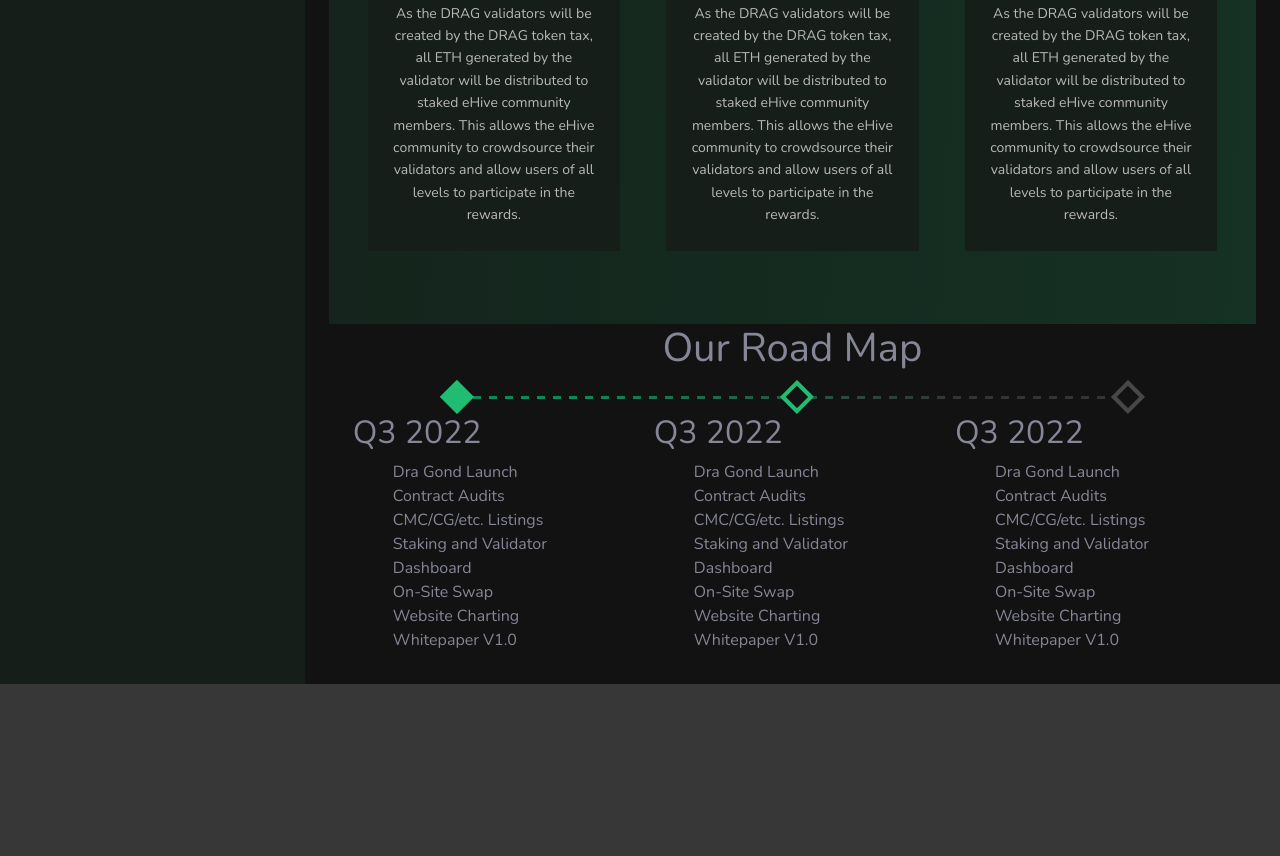
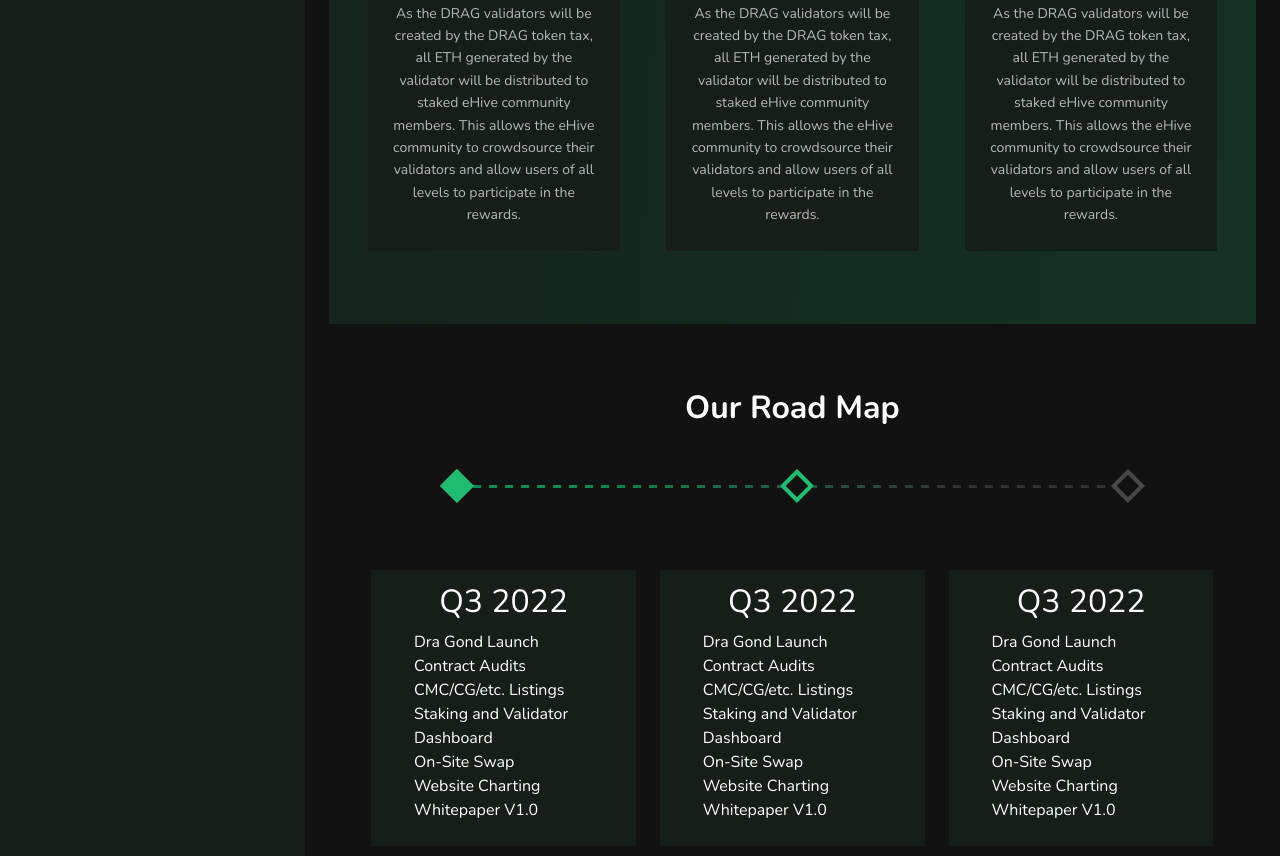
Before and after one commit to noorshanu/Draco-dashboard, a plain HTML site: page index.html in a window 1280 px wide. Shown: the part 1312-2168 px from the top of the page. Before the commit the page ends 1996 px from the top, so only its background shows below. Drawn offline with nearby package versions, Linux system fonts and the light colour scheme.

Commit message:
Update Style.css

```diff
--- a/css/Style.css
+++ b/css/Style.css
@@ -284,6 +284,36 @@ color: #B8B8B8;
     padding-top: 5%;
   }
   /*end*/
+
+
+  /*Roadmap*/
+.roadmap{
+  padding: 6% 2% 2%;
+  color: #fff;
+}
+.road-head h1{
+  font-weight: 700;
+  font-size: 32px;
+  line-height: 39px;
+  padding: 1% 1% 4%;
+
+}
+.road-head-img{
+  padding-bottom: 8%;
+
+}
+.road-h2{
+  font-weight: 500;
+font-size: 28px;
+line-height: 34px;
+text-align: center;
+}
+.roadmap-box{
+  background: #161E1A;
+    padding: 5% 1% 3%;
+}
+
+  /*end*/
 @media (max-width: 768px) {
     .ct-1{
         display: none;
```
